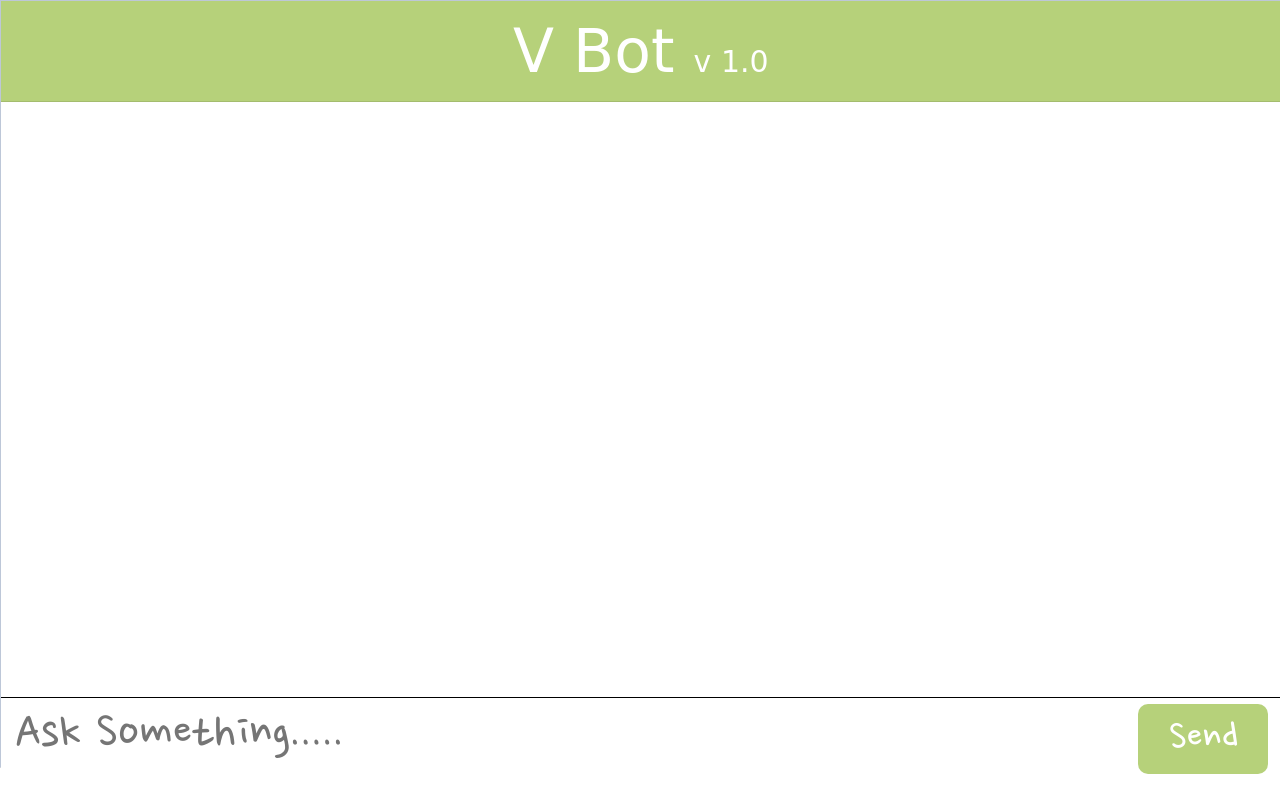
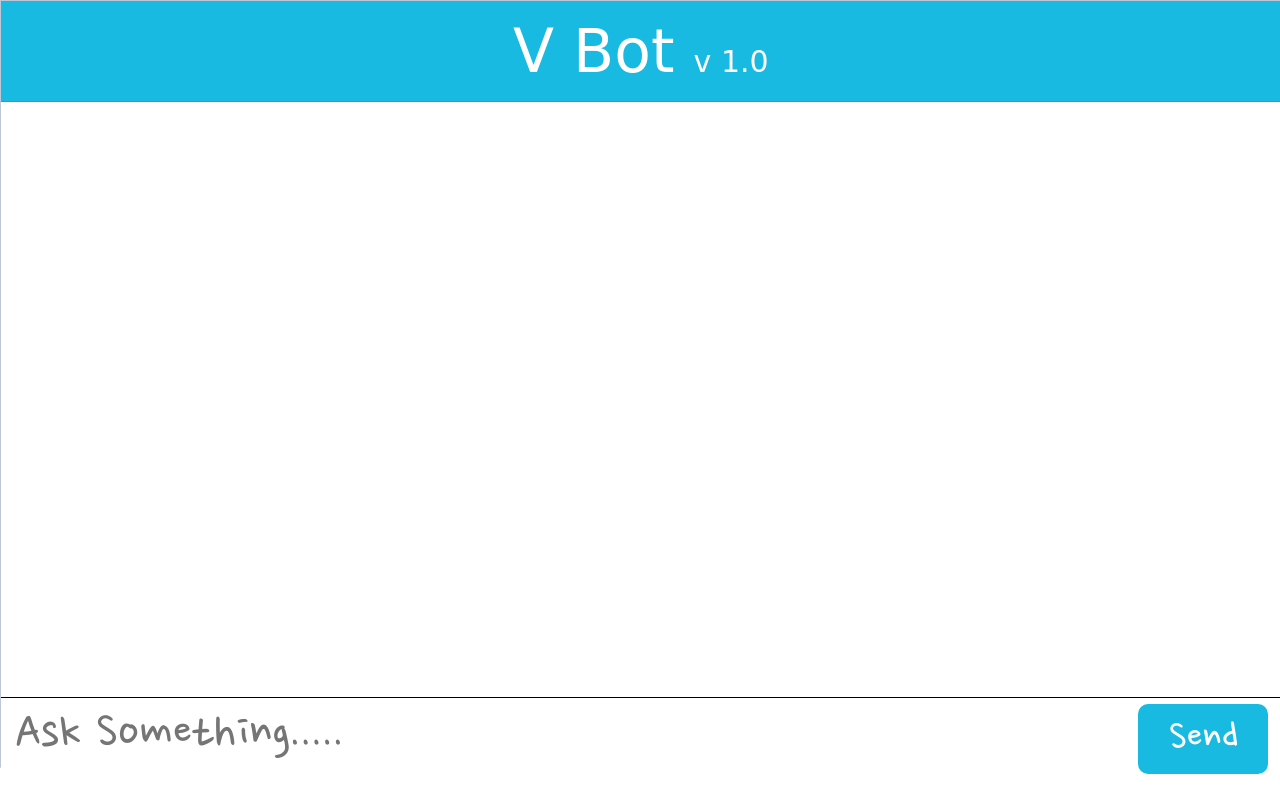
Before and after one commit to satheshrgs/vhelpers-bot-agent-node-js, a website: page static/bot-m.html in a window 1280 px wide. Drawn offline with nearby package versions, Linux system fonts and the light colour scheme; no server answers.

Commit message:
Update bot-m.html

```diff
--- a/static/bot-m.html
+++ b/static/bot-m.html
@@ -75,7 +75,7 @@
 			width:100%;
 			height:100px;
 			color:white;
-			background-color:#b6d17a;
+			background-color:#18bae2;
 			position: fixed;
 			font-family: 'Indie Flower', cursive;
 		}
@@ -187,7 +187,7 @@
 			border-radius: 10px;
 			font-size:1.25em;
 			font-family: 'Nanum Pen Script', cursive;
-			background-color:#b6d17a;
+			background-color:#18bae2;
 			color:#fff;
 
 		}
```
